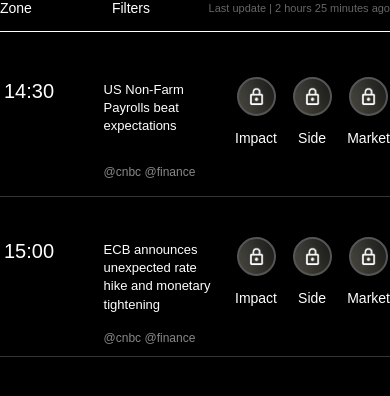
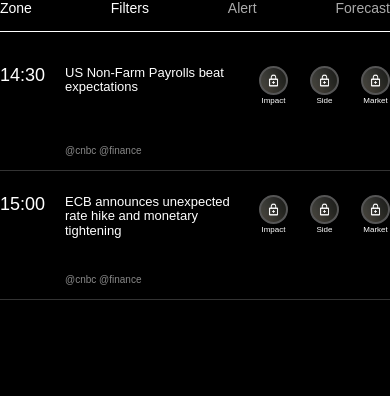
Before and after one commit to becoolone/fundafun, a plain HTML site: page news.html in a window 390 px wide. Drawn offline with Linux system fonts and the light colour scheme.

Commit message:
Update news.html

```diff
--- a/news.html
+++ b/news.html
@@ -149,8 +149,8 @@
   }
 
   .circle-container {
-    width: 35px;
-    height: 35px;
+    width: 45px;
+    height: 45px;
     border-radius: 50%;
     background: url('blur.jpg') center/400% no-repeat;
     border: 2px solid #555;
@@ -174,63 +174,106 @@
   .news-market {
     margin-left: 150px;
   }
-  @media (max-width: 900px) {
-    .numbers-wrapper,
-    .circle-small {
-      display: none !important;
+
+@media (max-width: 768px) {
+  .news-extras {
+    display: flex;
+    justify-content: space-between;
+    gap: 16px;
+    margin-top: 8px;
+  }
+
+  .news-text {
+    width: 100%;
+  }
+
+  .circle-container {
+    width: clamp(24px, 6vw, 34px);
+    height: clamp(24px, 6vw, 34px);
+    margin-bottom: 4px;
+  }
+
+  .impact-label,
+  .side-label,
+  .market-label {
+    font-size: 12px;
+    text-align: center;
   }
 }
-  @media (max-width: 680px) {
-    .controls-left div:nth-child(3),  /* Forecast */
-    .controls-left div:nth-child(4),  /* Alert */
-    .circle-small {
-      display: none !important;
-    }
-  }
-
   @media (max-width: 1000px) {
-    /* Hide news image */
+  .numbers-wrapper,
+  .circle-small,
+  .last-update,
   .news-image {
     display: none !important;
   }
 
-    /* Stack news time + text horizontally */
-    .news-row {
-      display: flex;
-      align-items: center;
-      gap: clamp(2px, 4vw, 500px);
-      flex-wrap: wrap;
+  .controls-left {
+  justify-content: space-between;
+  width: 100%;
+  gap: 0;
+  margin-right: 0;
 }
 
-    @media (max-width: 1000px) {
+
   .news-time {
-        align-self: flex-start;
-        font-size: 20px !important;
-        padding: 2px 4px !important;
+    font-size: 18px;
+    padding-top: 0;
+  }
+
+  .news-text {
+    font-size: 13px;
+    padding-top: 0;
+    margin-left: -15px;
+    margin-bottom: 22px;
+
+  }
+
+   .news-source {
+    font-size: 10px;
+    position: relative;
+    top: -10px;
+  }
+
+  .news-impact,
+  .news-side,
+  .news-market {
+    margin-left: 22px;
+  }
+
+  .impact-label,
+  .side-label,
+  .market-label {
+    font-size: 8px;
+  }
+
+  .circle-container {
+    width: 25px;
+    height: 25px;
+    margin-bottom: 6px;
   }
 
   .news-row {
-        align-items: flex-start;
-      }
+    padding-top: 4px;
+    padding-bottom: 4px;
+    line-height: 1.1;
   }
 
-
-    .news-text {
-      font-size: 13px !important;
-      font-weight: 300 !important;
-      margin: 0 !important;
+  .news-text,
+  .news-time,
+  .news-source {
+    margin-bottom: 0;
+    padding-bottom: 0;
+    line-height: 1.1;
   }
 
-    .news-row > * {
-      margin: 0 !important;
+  .circle-container {
+    margin-top: 0;
+    margin-bottom: 2px;
   }
 
-    /* Tighten space between news rows */
-    .news-row {
-      padding: 15px 0 !important;
-      margin-bottom: 25px;
 }
-  }
+
 
 
   </style>
```
Lines whose indentation alone changed are shown as unchanged.
